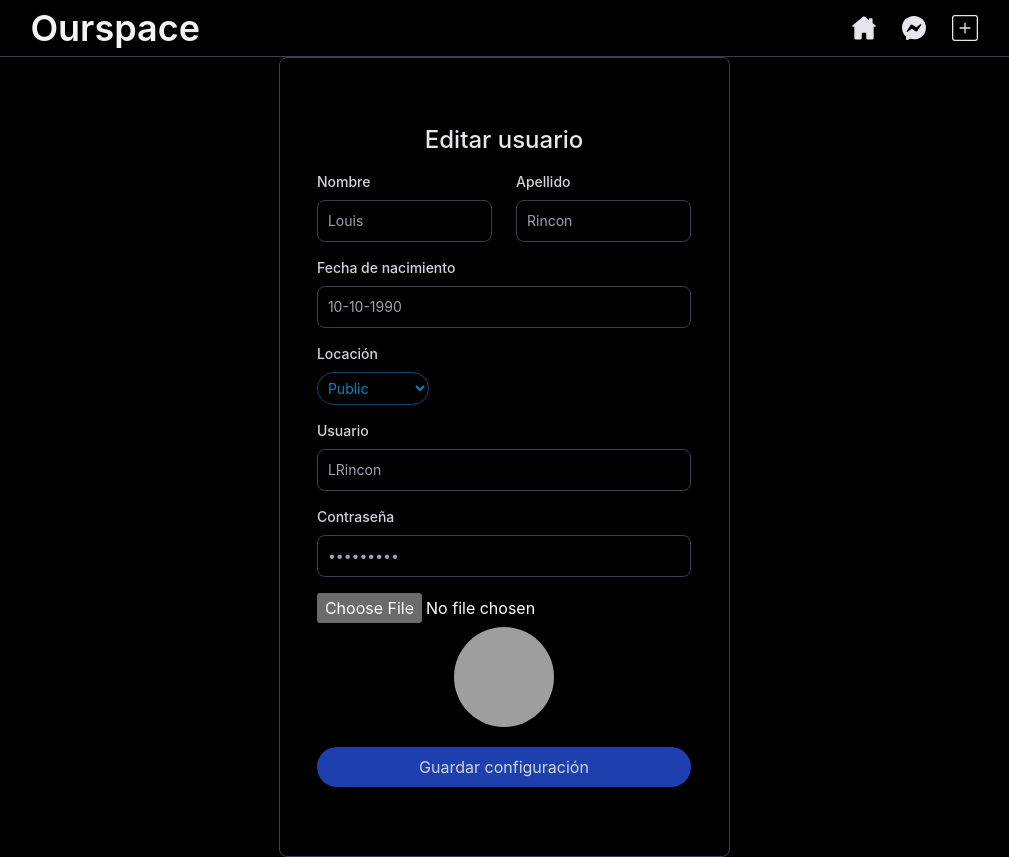
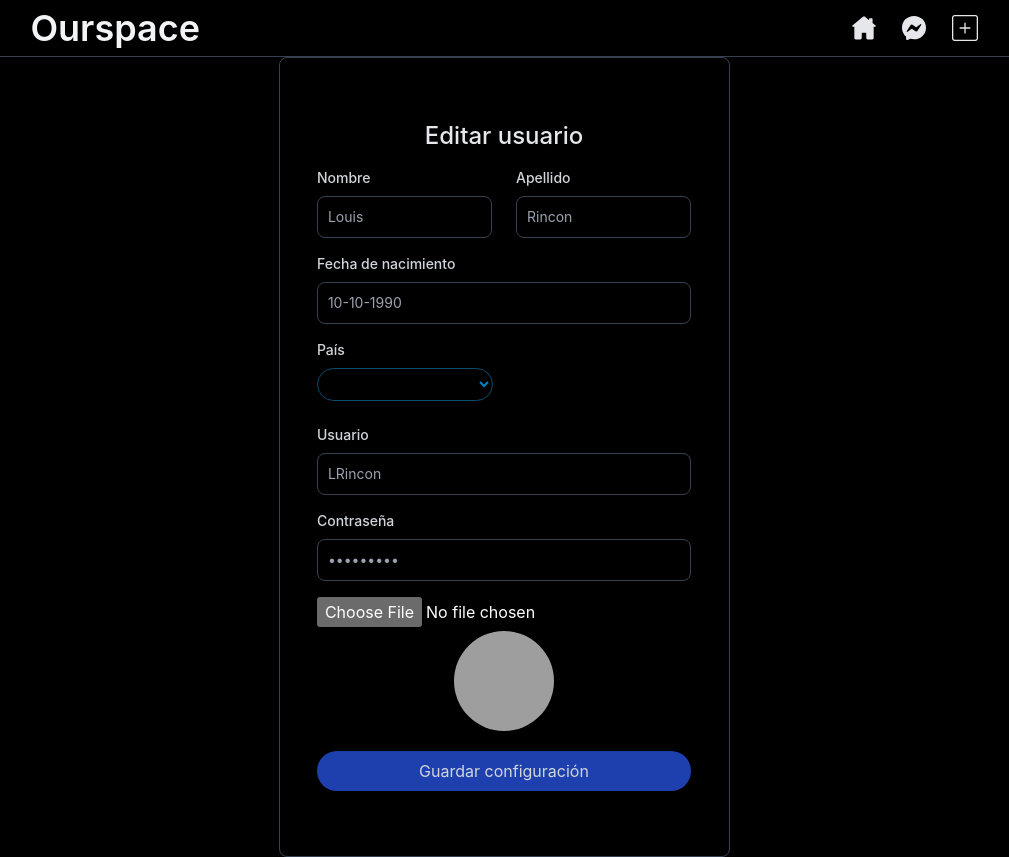
Before and after one commit to SDLuis/ourspace-website, a Next.js app: page /user/edit in a window 1280 px wide. Shown: the whole page, without its empty margins (136-1145 px from the left). Built offline with nearby package versions, Linux system fonts and the light colour scheme; grey boxes are pictures that could not be loaded.

Commit message:
Working edit user component, and filling the inputs

```diff
--- a/components/useredit.jsx
+++ b/components/useredit.jsx
@@ -1,9 +1,15 @@
+/* eslint-disable react/jsx-closing-tag-location */
 /* eslint-disable @next/next/no-img-element */
 'use client'
 import EditUser from '../hooks/edituser'
+import UseAddPost from '../hooks/addpost'
+import { countries } from '../fetch/countriesdata'
 
 export default function UserEdit ({ user }) {
-  const { form, setForm, disabled, postType } = EditUser({ user })
+  const { form, setForm, disabled, countryFromUser, cityFromUser } = EditUser({ user })
+  const { setcountry, Cities, city } = UseAddPost()
+  const { cities } = Cities
+
   return (
     <form>
       <div className='Register grid min-h-[100vh] h-auto place-items-center'>
@@ -17,7 +23,7 @@ export default function UserEdit ({ user }) {
                 <div>
                   <label htmlFor='first_name' className='block mb-2 text-sm font-medium text-gray-300'>Nombre</label>
                   <input
-                    type='text' id='first_name' value={form.First_Name ? form.First_Name : ''} onChange={(e) => {
+                    type='text' id='first_name' value={form.First_Name ?? ''} onChange={(e) => {
                       setForm({ ...form, firstNameReg: e.target.value })
                     }} className='border text-sm rounded-lg focus:ring-gray-500 block w-full p-2.5 bg-transparent border-gray-700 placeholder-gray-400 text-white' placeholder='Louis' required
                   />
@@ -25,7 +31,7 @@ export default function UserEdit ({ user }) {
                 <div>
                   <label htmlFor='last_name' className='block mb-2 text-sm font-medium text-gray-300'>Apellido</label>
                   <input
-                    value={form.Last_Name ? form.Last_Name : ''}
+                    value={form.Last_Name ?? ''}
                     type='text' id='last_name' onChange={(e) => {
                       setForm({ ...form, lastNameReg: e.target.value })
                     }} className='border text-sm rounded-lg focus:ring-gray-500 block w-full p-2.5 bg-transparent border-gray-700 placeholder-gray-400 text-white' placeholder='Rincon' required
@@ -35,24 +41,36 @@ export default function UserEdit ({ user }) {
               <div className='mb-4'>
                 <label htmlFor='dateofbirth' className='block mb-2 text-sm font-medium text-gray-300'>Fecha de nacimiento</label>
                 <input
-                  value={user.Date_Of_Birth ? user.Date_Of_Birth : ''}
+                  value={user.Date_Of_Birth ?? ''}
                   type='text' id='dateofbirth' onChange={(e) => {
                     setForm({ ...form, userReg: e.target.value })
                   }} className='border text-sm rounded-lg focus:ring-gray-500 block w-full p-2.5 bg-transparent border-gray-700 placeholder-gray-400 text-white' placeholder='10-10-1990' required
                 />
               </div>
-              <div className='mb-4'>
-                <label htmlFor='location' className='block mb-2 text-sm font-medium text-gray-300'>Locación</label>
-                <select ref={postType} className='w-28 cursor-pointer bg-black border border-sky-900 text-sky-600 text-sm rounded-l-full rounded-r-full outline-none p-1.5'>
-                  <option value='Public'>Public</option>
-                  <option value='Just Friends'>Just Friends</option>
-                  <option value='Private'>Private</option>
-                </select>
+              <div className='mb-4 flex justify-between'>
+                <div>
+                  <label htmlFor='location' className='block mb-2 text-sm font-medium text-gray-300'>País</label>
+                  <select defaultValue={countryFromUser ?? 'anonimo'} onChange={(e) => setcountry(e.target.value)} className='bg-black cursor-pointer border w-32 md:w-44 border-sky-900 text-sky-600 text-sm rounded-l-full rounded-r-full outline-none p-1.5 mb-2'>
+                    <option value=''>anonimo</option>
+                    <option value={countryFromUser ?? 'anonimo'}>{countryFromUser ?? 'anonimo'}</option>
+                    {countries.length && countries.map((name) => (<option value={name} key={name}> {name}</option>))}
+                  </select>
+                </div>
+                {countryFromUser
+                  ? <div>
+                    <label htmlFor='location' className='block mb-2 text-sm font-medium text-gray-300'>Ciudad</label>
+                    <select defaultValue={cityFromUser ?? 'anonimo'} ref={city} className='w-32 md:w-44 bg-black border border-sky-600 text-sky-600 text-sm rounded-l-full rounded-r-full outline-none p-1.5'>
+                      <option value=''>anonimo</option>
+                      <option value={cityFromUser ?? 'anonimo'}>{cityFromUser ?? 'anonimo'}</option>
+                      {Cities.length !== 0 ? cities.length !== 0 ? cities.map(({ id, name }) => (<option key={id}>{name}</option>)) : <option value=''>No hay ciudades disponibles</option> : null}
+                    </select>
+                  </div>
+                  : null}
               </div>
               <div className='mb-4'>
                 <label htmlFor='user' className='block mb-2 text-sm font-medium text-gray-300'>Usuario</label>
                 <input
-                  value={form.user ? form.user : ''}
+                  value={form.user ?? ''}
                   type='text' id='user' onChange={(e) => {
                     setForm({ ...form, userReg: e.target.value })
                   }} className='border text-sm rounded-lg focus:ring-gray-500 block w-full p-2.5 bg-transparent border-gray-700 placeholder-gray-400 text-white' placeholder='LRincon' required
--- a/hooks/edituser.jsx
+++ b/hooks/edituser.jsx
@@ -1,7 +1,9 @@
-import { useCallback, useState, useRef, useEffect } from 'react'
+import { useCallback, useState, useEffect } from 'react'
 import { toast } from 'react-hot-toast'
+import UseAddPost from '../hooks/addpost'
 
 export default function EditUser ({ user }) {
+  const { country, city } = UseAddPost()
   const [disabled, setDisabled] = useState(false)
   const [form, setForm] = useState({
     First_Name: '',
@@ -11,7 +13,10 @@ export default function EditUser ({ user }) {
     user: '',
     password: ''
   })
-  const postType = useRef('')
+
+  const locationFromUser = form.Location?.split(',')
+  const countryFromUser = locationFromUser ? locationFromUser[1] : ''
+  const cityFromUser = locationFromUser ? locationFromUser[0] : ''
 
   useEffect(() => {
     setForm(user)
@@ -39,7 +44,7 @@ export default function EditUser ({ user }) {
       const body = new FormData()
       body.append('First_Name', form.firstName)
       body.append('Last_Name', form.lastName)
-      body.append('Location', postType.current.value)
+      body.append('Location', `${country}, ${city}`)
       body.append('Date_Of_Birth', form.dateOfBirth)
       body.append('user', form.user)
       body.append('password', form.password)
@@ -61,5 +66,5 @@ export default function EditUser ({ user }) {
     }
   }
 
-  return { Edit, form, setForm, postType, disabled, setDisabled }
+  return { Edit, form, setForm, disabled, setDisabled, city, country, cityFromUser, countryFromUser }
 }
```
